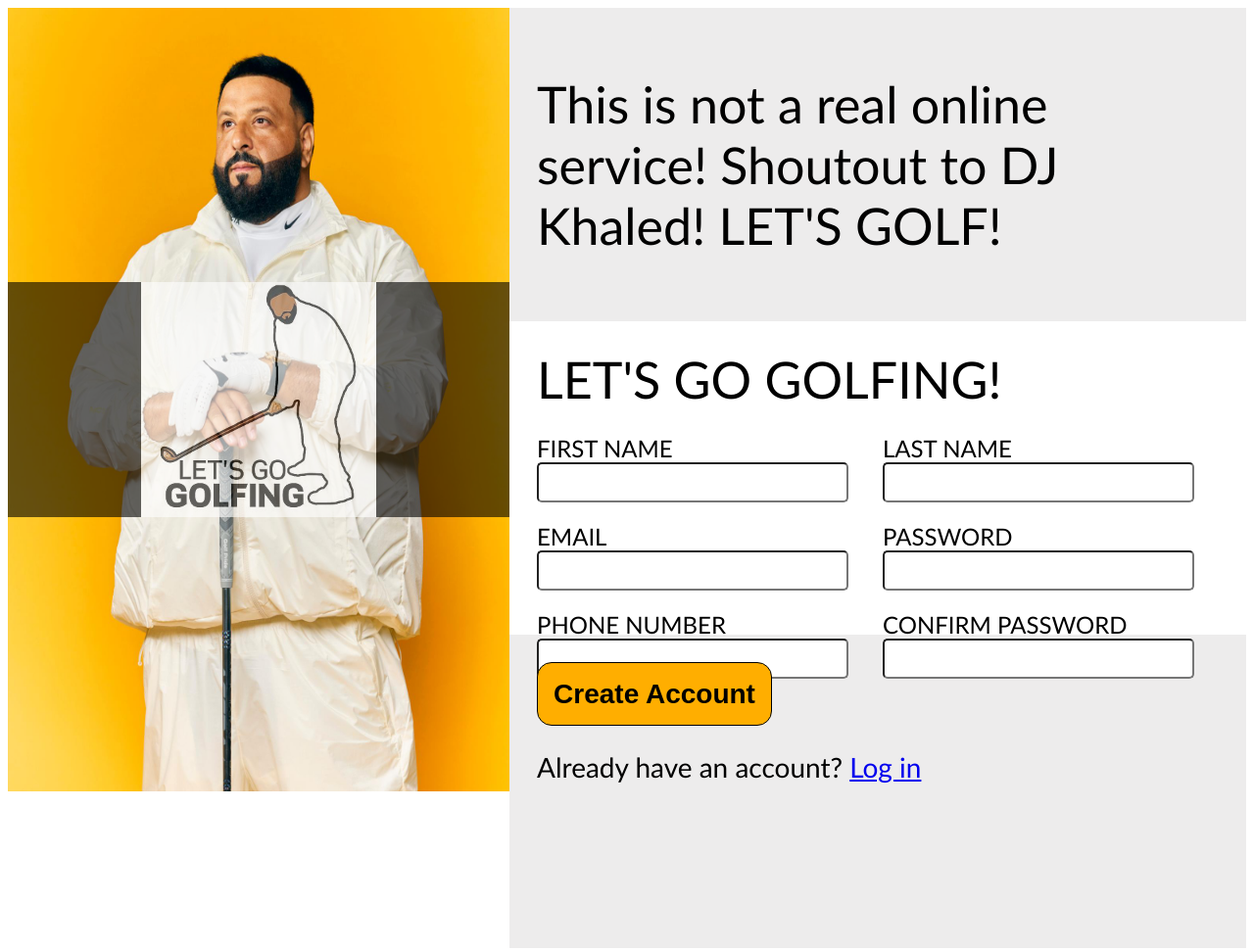
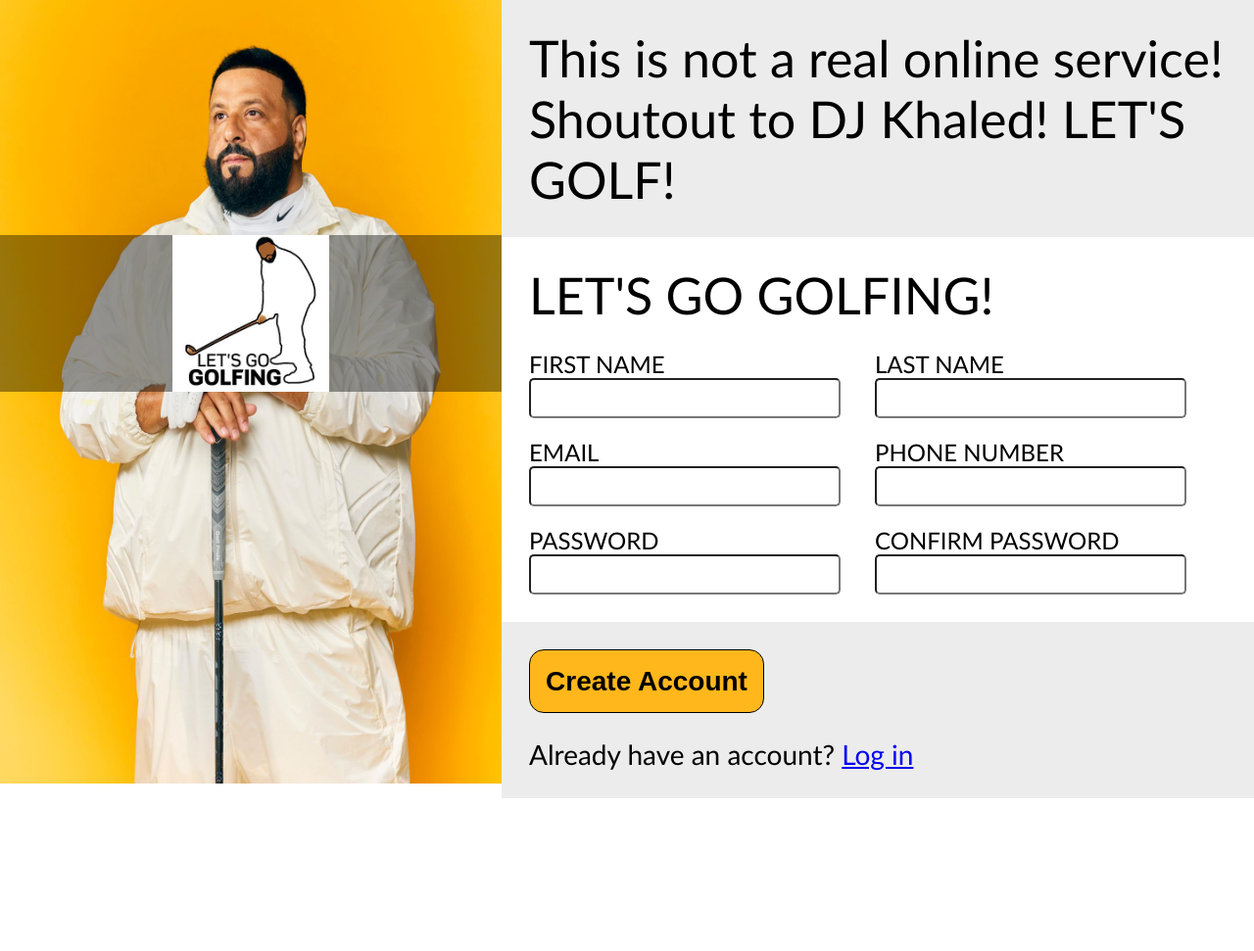
Before and after one commit to ImCrimP/odin-sign-up-form, a plain HTML site: page index.html in a window 1280 px wide. Shown: the whole page at 98% size. After the commit the page ends 815 px from the top, so only its background shows below. Drawn offline with Linux system fonts and the light colour scheme.

Commit message:
fixed format issue with right side, image is now not affected by opacity

```diff
--- a/index.html
+++ b/index.html
@@ -11,9 +11,12 @@
     <div class="container">
 
         <div id="background-pic-container">
-            <div class="golf-div">
-                <img id="lets-golf" src="/lets-golf.jpg" alt="">
+            <div class ="golf-container">
+                <div class="golf-div">
+                    <img id="lets-golf" src="/lets-golf.jpg" alt="">
+                </div>
             </div>
+
             <img id="dj" src="dj-khaled.jpg" alt="">
 
         </div>
@@ -49,12 +52,10 @@
 
                             <div>
                                 <div>
-                                <label for="phone-number">PHONE NUMBER</label>
+                                    <label for="password">PASSWORD</label>
+                                </div>
+                                <input type="text" id="password">
                             </div>
-                            <input type="text" id="phone-number" minlength="10" maxlength="11">
-                            </div>
-
-
 
 
                         </div>
@@ -69,9 +70,9 @@
 
                             <div>
                                 <div>
-                                    <label for="password">PASSWORD</label>
+                                    <label for="phone-number">PHONE NUMBER</label>
                                 </div>
-                                <input type="text" id="password">
+                                <input type="text" id="phone-number" minlength="10" maxlength="11">
                             </div>
 
                             <div>
--- a/style.css
+++ b/style.css
@@ -1,4 +1,5 @@
 body{
+    margin: 0;
     min-height: 100vh;
     display: flex;
     flex-direction: column;
@@ -16,8 +17,15 @@ body{
     width: clamp(350, 80vw, 800);
 }
 
+form{
+    height: 100%;
+    display: flex;
+    flex-direction: column;
+    flex: 1;
+}
+
 #sign-up{
-    height: 33vh;
+    flex: 1;
     padding: 28px;
 }
 
@@ -34,12 +42,15 @@ body{
     width: 40vw;
     height: 100vh;
     display: flex;
-    justify-content: center;
-    align-items: center;
+
 }
 
 #sign-up-container{
     width: 60vw;
+    display: flex;
+    flex-direction: column;
+    flex: 1;
+    justify-content: space-evenly;
 }
 
 #dj{
@@ -49,27 +60,33 @@ body{
 
 #lets-golf{
     position: absolute;
-    text-align: center;
     opacity: 1;
-    height: 30vh;
+    height: 20vh;
+}
 
+.golf-container{
+    display: flex;
+    position: absolute;
+    width: 100vw;
+    height: 50vh;
+    align-items: flex-end;
 }
 
 .golf-div{
     display: flex;
     position: absolute;
     width: 40vw;
-    background: black;
-    opacity: 0.6;
-    height: 30vh;
+    background-color: rgba(0, 0, 0, 0.4);
 
+    height: 20vh;
     justify-content: center;
-    align-items: center;
+    flex: 1;
+
 }
 
 
 #top-description{
-    height: 33vh;
+    flex: 1;
     background-color: rgb(237, 236, 236);
     display: flex;
     padding: 28px;
@@ -78,7 +95,7 @@ body{
 }
 
 #create-log-in{
-    height: 33vh;
+    flex: 1;
     background-color: rgb(237, 236, 236);
     padding: 28px;
 }
@@ -91,7 +108,7 @@ body{
 
 #create-account{
     font-size: 28px;
-    background-color: rgb(255, 174, 0);
+    background-color: rgb(255, 183, 27);
     border: 1px solid;
     width: 240px;
     height: 65px;
```
